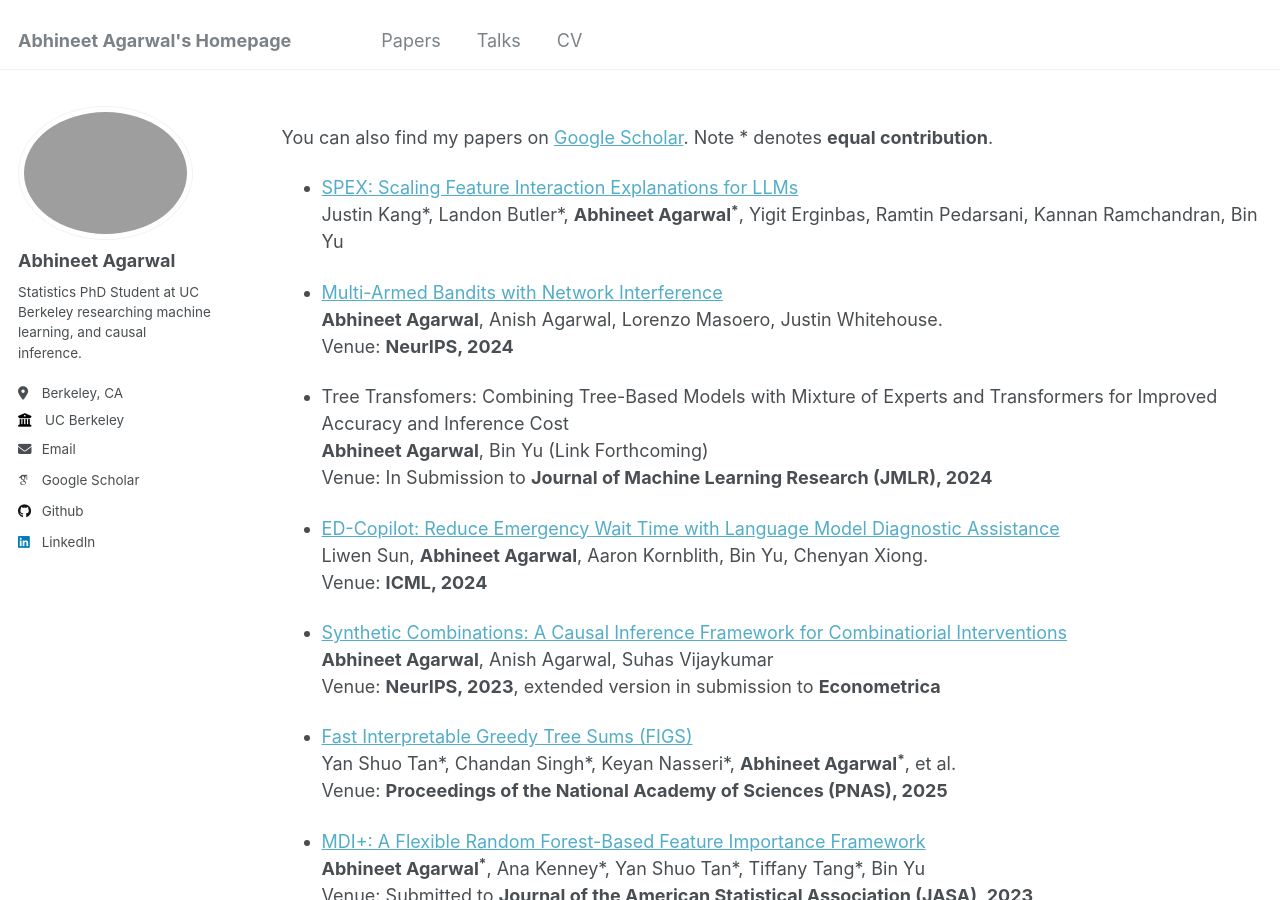
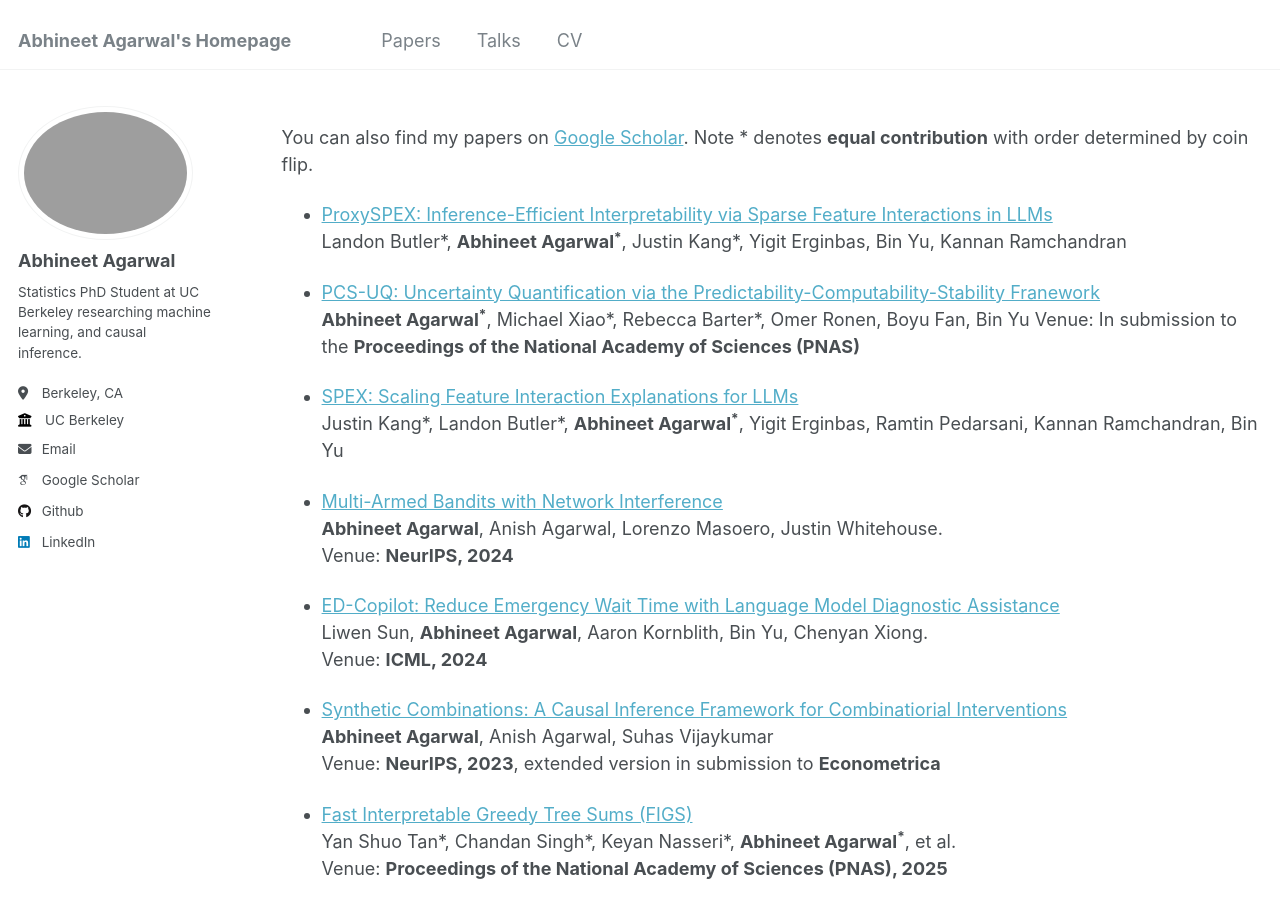
Before and after one commit to aagarwal1996/aagarwal1996.github.io, a Jekyll site: the page built from _pages/publications.md, in a window 1280 px wide and 900 px high. Built offline with Jekyll 4.4.1, drawn with Linux system fonts in a browser that asks for light colours; some web fonts are replaced.

Commit message:
Update publications.md

```diff
--- a/_pages/publications.md
+++ b/_pages/publications.md
@@ -5,7 +5,16 @@ permalink: /publications/
 author_profile: true
 ---
 
-You can also find my papers on [Google Scholar](https://scholar.google.com/citations?user=8282541233&hl=en). Note \* denotes **equal contribution**.
+You can also find my papers on [Google Scholar](https://scholar.google.com/citations?user=8282541233&hl=en). Note \* denotes **equal contribution** with order determined by coin flip.
+
+
+
+* [ProxySPEX: Inference-Efficient Interpretability via Sparse Feature Interactions in LLMs](Link Forthcoming)<br>
+ Landon Butler\*, **Abhineet Agarwal<sup>*</sup>**, Justin Kang\*, Yigit Erginbas, Bin Yu, Kannan Ramchandran
+
+* [PCS-UQ: Uncertainty Quantification via the Predictability-Computability-Stability Franework](https://arxiv.org/abs/2505.08784)<br>
+**Abhineet Agarwal<sup>*</sup>**, Michael Xiao\*, Rebecca Barter\*, Omer Ronen, Boyu Fan, Bin Yu
+  Venue: In submission to the **Proceedings of the National Academy of Sciences (PNAS)**
 
 * [SPEX: Scaling Feature Interaction Explanations for LLMs](https://arxiv.org/abs/2502.13870)<br>
 Justin Kang\*, Landon Butler\*, **Abhineet Agarwal<sup>*</sup>**, Yigit Erginbas, Ramtin Pedarsani, Kannan Ramchandran, Bin Yu
@@ -13,10 +22,6 @@ Justin Kang\*, Landon Butler\*, **Abhineet Agarwal<sup>*</sup>**, Yigit Erginbas
 * [Multi-Armed Bandits with Network Interference](https://arxiv.org/abs/2405.18621)<br>
   **Abhineet Agarwal**, Anish Agarwal, Lorenzo Masoero, Justin Whitehouse. \
   Venue: **NeurIPS, 2024**
-
-* Tree Transfomers: Combining Tree-Based Models with Mixture of Experts and Transformers for Improved Accuracy and Inference Cost<br>
-  **Abhineet Agarwal**, Bin Yu (Link Forthcoming) \
-  Venue: In Submission to **Journal of Machine Learning Research (JMLR), 2024**
 
 * [ED-Copilot: Reduce Emergency Wait Time with Language Model Diagnostic Assistance](https://arxiv.org/pdf/2402.13448)<br>
   Liwen Sun, **Abhineet Agarwal**, Aaron Kornblith, Bin Yu, Chenyan Xiong. \
```
